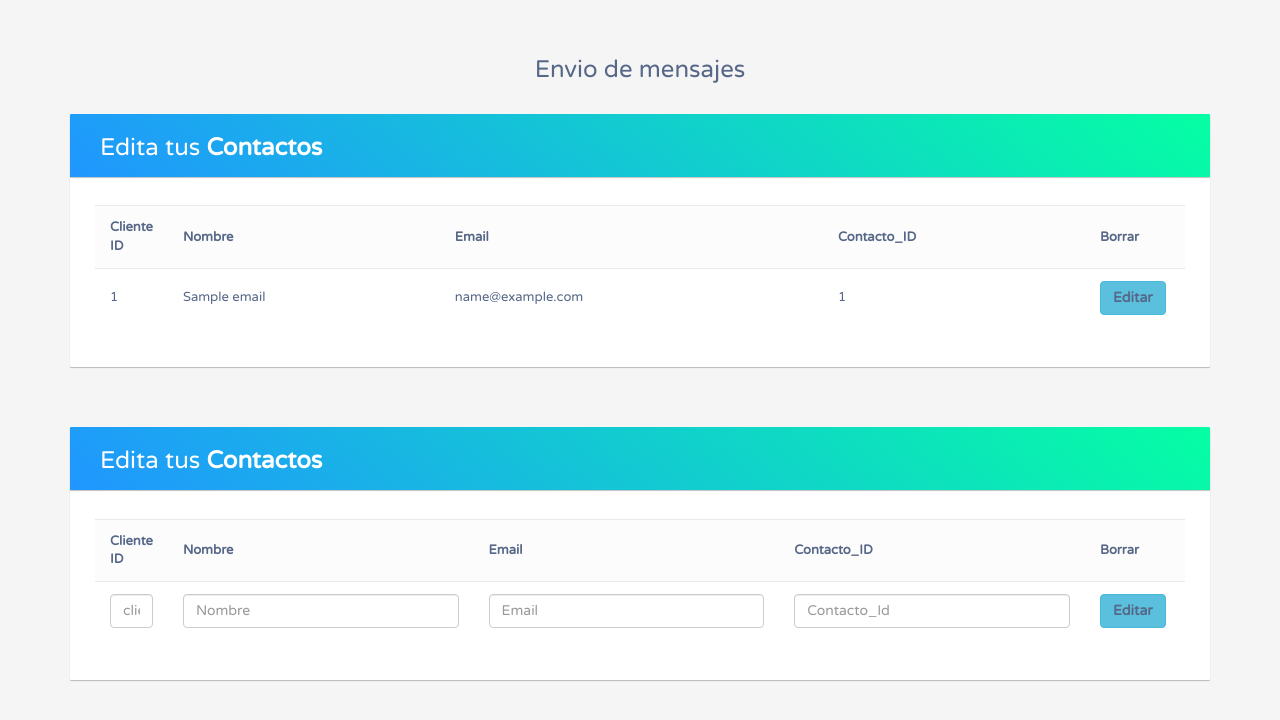
After one commit to Alx1984/Proyecto_Final_Ciclo3, a PHP site: page /lista_form.php in a window 1280 px wide. The commit adds this page. Shown: the top 720 px of the page. Run offline with PHP 8.4, Linux system fonts and the light colour scheme; tables that the repository leaves empty or names only in its code hold one stand-in row (values such as "Sample post"); data that the repository does not hold is empty.

Commit message:
crud captura datos desde BD hacia form

```diff
--- a/edit_form.php
+++ b/edit_form.php
@@ -1,16 +1,30 @@
 <?php
 
+require 'conexion.php';
 
-if (isset($_POST['edit'])) {
-    $nombre = $_POST['nombre'];
-    $email = $_POST['email'];
+$rid = "";
+$rnombre = "";
+$remail = "";
+$rcontacto_id = "";
 
-    echo($nombre);
+if (isset($_GET['editar'])) {
+    $email = $_GET['editar'];
     echo($email);
-    require 'conexion.php';
-    mysqli_query($conexion, "UPDATE tbl_emails SET email='$email', nombre='$nombre' WHERE email='$email'") or
-    die($mysqli->error);
+    $sql = "SELECT * FROM tbl_emails WHERE email='$email'";
+    $checkEmail = mysqli_query($conexion, $sql);
+    $check = mysqli_num_rows($checkEmail);
+
+    if ($check>0) {
+        $row = $checkEmail->fetch_assoc();
+
+        $rid = $row['id'];
+        $rnombre = $row['nombre'];
+        $remail = $row['email'];
+        $rcontacto_id = $row['contacto_id'];
+    }
+
 
 }
 
+
 ?>
--- a/index.php
+++ b/index.php
@@ -35,6 +35,7 @@ $result = mysqli_query($conexion, $query);
                     </div>
                     <div class="col-sm-6">
                         <button type="button" name="add" id="add" data-toggle="modal" data-target="#modal2-wrapper" class="btn btn-warning">Agregar Contacto</button>
+                        <a href="lista_form.php"><button type="button" name="edit" id="add"  data-target="edit_form.php" class="btn btn-info">Editar Contactos</button></a>
                     </div>
                 </div>
             </div>
@@ -58,7 +59,6 @@ $result = mysqli_query($conexion, $query);
                         <th>Nombre</th>
                         <th>Email</th>
                         <th>Contacto_ID</th>
-                        <th>Editar</th>
                         <th>Borrar</th>
                     </tr>
                     <?php
@@ -75,7 +75,6 @@ $result = mysqli_query($conexion, $query);
                             <td><?php echo $row["nombre"]; ?></td>
                             <td><?php echo $row["email"]; ?></td>
                             <td><?php echo $row["contacto_id"]; ?></td>
-                            <td><a data-toggle="modal" data-email="<?php echo $row["email"]; ?>" data-nombre="<?php echo $row["nombre"]; ?>"  href="index.php#modal3-wrapper" class="btn btn-info">Editar</a></td>
                             <td><a href="delete_form.php?borrar=<?php echo $row["email"]; ?>" class="btn btn-danger" name="btnborrar" value="Borrar">Borrar</a></td>
                         </tr>
                     <?php
--- /dev/null
+++ b/lista_form.php
@@ -0,0 +1,107 @@
+<?php
+include 'conexion.php';
+$query = "SELECT * FROM tbl_emails ORDER BY id ASC";
+$result = mysqli_query($conexion, $query);
+?>
+
+<!DOCTYPE html>
+<html>
+
+<head>
+    <title>Envio de Correos</title>
+    <!-- Brarry Css js   -->
+    <link rel="stylesheet" href="https://fonts.googleapis.com/css?family=Roboto|Varela+Round">
+    <link rel="stylesheet" href="https://fonts.googleapis.com/icon?family=Material+Icons">
+    <link rel="stylesheet" href="https://maxcdn.bootstrapcdn.com/font-awesome/4.7.0/css/font-awesome.min.css">
+    <link rel="stylesheet" href="https://maxcdn.bootstrapcdn.com/bootstrap/3.3.7/css/bootstrap.min.css">
+    <script src="https://maxcdn.bootstrapcdn.com/bootstrap/3.3.7/js/bootstrap.min.js"></script>
+    <script src="https://ajax.googleapis.com/ajax/libs/jquery/2.2.0/jquery.min.js"></script>
+    <script src="https://maxcdn.bootstrapcdn.com/bootstrap/3.3.6/js/bootstrap.min.js"></script>
+
+    <!-- css add external -->
+    <link rel="stylesheet" href="css/styles.css">
+
+</head>
+
+<body>
+    <br /><br />
+    <div class="container">
+        <h3 align="center">Envio de mensajes</h3>
+        <div class="table-wrapper">
+            <div class="table-title">
+                <div class="row">
+                    <div class="col-sm-6">
+                        <h2>Edita tus  <b>Contactos</b></h2>
+                    </div>
+                </div>
+            </div>
+
+            <br />
+            <div id="employee_table">
+
+            <table class="table table-striped table-hover">
+                    <tr>
+                        <th>Cliente ID</th>
+                        <th>Nombre</th>
+                        <th>Email</th>
+                        <th>Contacto_ID</th>
+                        <th>Borrar</th>
+                    </tr>
+                    <?php
+                    while ($row = mysqli_fetch_array($result)) {
+                    ?>
+                        <tr>
+                            <td><?php echo $row["id"]; ?></td>
+                            <td><?php echo $row["nombre"]; ?></td>
+                            <td><?php echo $row["email"]; ?></td>
+                            <td><?php echo $row["contacto_id"]; ?></td>
+                            <td><a href="lista_form.php?editar=<?php echo $row["email"]; ?>" class="btn btn-info" name="btnEditar" value="Editar">Editar</a></td>
+                        </tr>
+                    <?php
+                    }
+                    ?>
+                </table>
+
+            </div>
+        </div>
+    </div>
+    </div>
+    <?php
+    include 'edit_form.php';
+    ?>
+
+    <div class="container">
+        <div class="table-wrapper">
+            <div class="table-title">
+                <div class="row">
+                    <div class="col-sm-6">
+                        <h2>Edita tus  <b>Contactos</b></h2>
+                    </div>
+                </div>
+            </div>
+
+            <br />
+            <div id="employee_table">
+
+            <table class="table table-striped table-hover">
+                    <tr>
+                        <th>Cliente ID</th>
+                        <th>Nombre</th>
+                        <th>Email</th>
+                        <th>Contacto_ID</th>
+                        <th>Borrar</th>
+                    </tr>
+                    <tr>
+                            <td><input type="text" name="cliente_id" class="form-control" value="<?php echo $rid?>" placeholder="cliente_id" required=""></td>
+                            <td><input type="text" name="nombre" class="form-control"  value="<?php echo $rnombre?>" placeholder="Nombre" required=""></td>
+                            <td><input type="text" name="nombre" class="form-control" value="<?php echo $remail?>"  placeholder="Email" required=""></td>
+                            <td><input type="text" name="nombre" class="form-control" value="<?php echo $rcontacto_id?>"  placeholder="Contacto_Id" required=""></td>
+                            <td><a href="edit_form.php?editar=<?php echo $row["email"]; ?>" class="btn btn-info" name="btnEditar" value="Editar">Editar</a></td>
+                    </tr>
+                </table>
+
+            </div>
+        </div>
+    </div>
+</body>
+</html>
```
